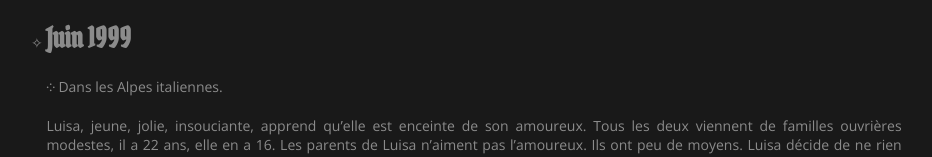
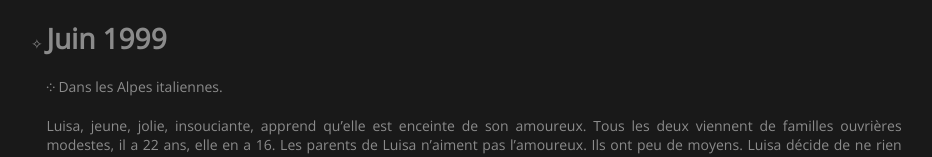
Before and after one commit to katzent/prezdario, a plain HTML site: page index.html in a window 1280 px wide. Shown: the top 157 px of the page, without its empty margins (166-1098 px from the left). Drawn offline with Linux system fonts and the light colour scheme; files whose address does not match are found by name.

Commit message:
Update fonts.css

```diff
--- a/style/fonts.css
+++ b/style/fonts.css
@@ -19,7 +19,3 @@
     src: url('../fonts/pirata-one-v23-latin-regular.woff2') format('woff2');
     /* Chrome 36+, Opera 23+, Firefox 39+, Safari 12+, iOS 10+ */
 }
-
-h1 {
-    font-family: 'Pirata One', latin;
-}
```
